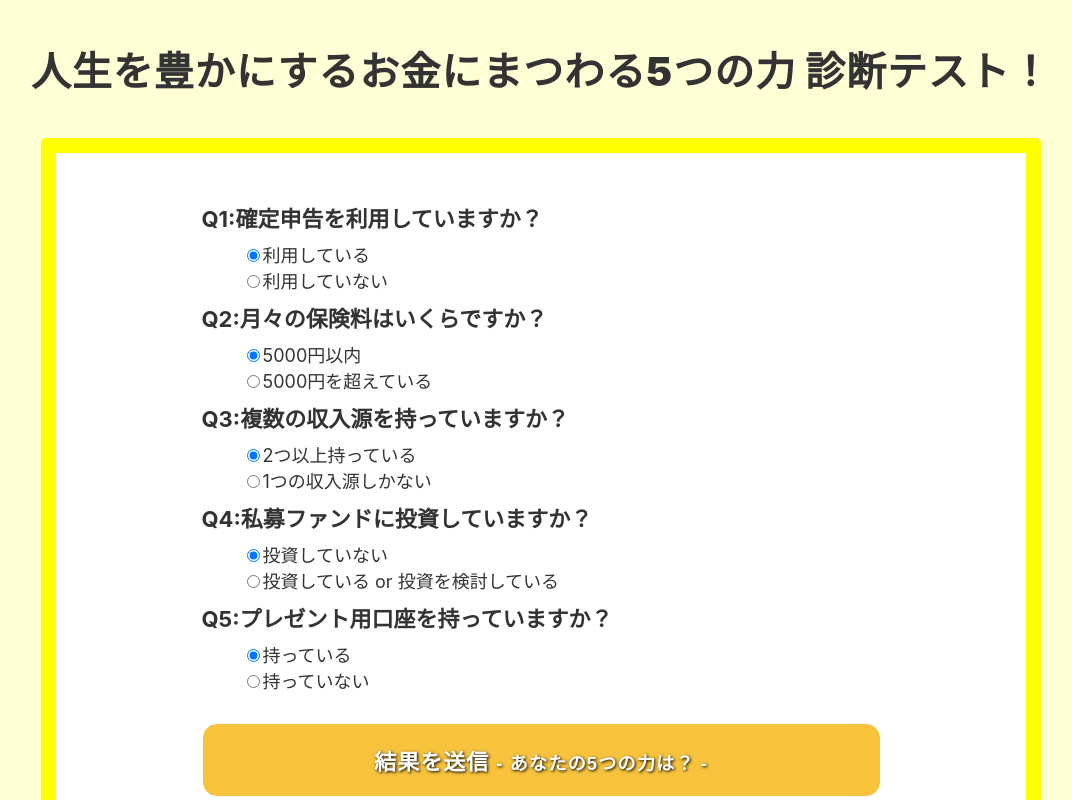
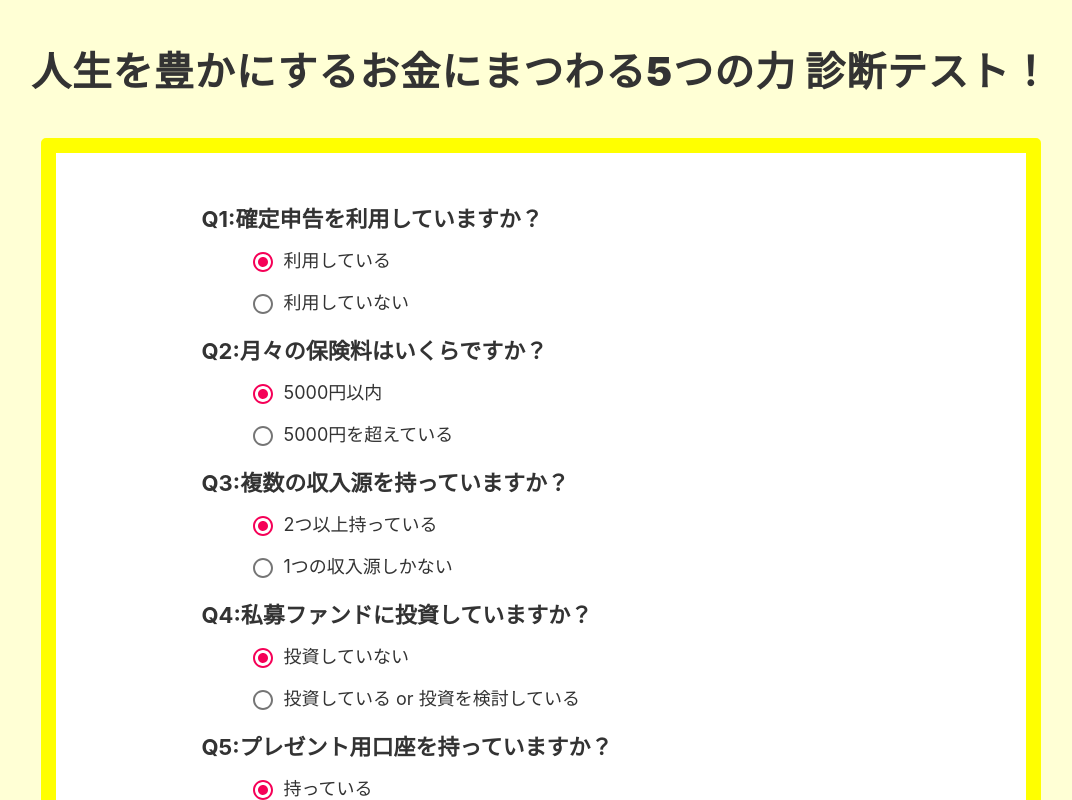
Before and after one commit to dkm113/five_skills_related_to_cash, a React (Create React App) app: page /form in a window 1280 px wide. Shown: the top 800 px of the page, without its empty margins (99-1171 px from the left). Built offline with nearby package versions, Linux system fonts and the light colour scheme.

Commit message:
[update]: ラジオボタンにMaterial-UIを適用

```diff
--- a/src/components/form.css
+++ b/src/components/form.css
@@ -21,6 +21,11 @@
     text-shadow: 1px 1px 3px black;
 }
 
+.formBtn:hover {
+    opacity: 0.6;
+}
+
+
 dl {
     width: 70%;
     margin: 0px auto;
--- a/src/components/form.js
+++ b/src/components/form.js
@@ -1,4 +1,5 @@
 import React, { Component } from 'react';
+import Radio from '@material-ui/core/Radio';
 import '../index.css';
 import './form.css';
 
@@ -34,42 +35,42 @@ class FormApp extends Component {
                         <dl>
                             <dt>Q1:確定申告を利用していますか？</dt>
                             <dd>
-                                <input type="radio" name="q1" value="2" checked={this.state.q1 === "2"} onChange={()=>this.setState({q1: "2"})} />
+                                <Radio name="q1" value="2" checked={this.state.q1 === "2"} onChange={()=>this.setState({q1: "2"})} />
                                 <label>利用している</label>
                                 <br />
-                                <input type="radio" name="q1" value="0" checked={this.state.q1 === "0"} onChange={()=>this.setState({q1: "0"})} />
+                                <Radio name="q1" value="0" checked={this.state.q1 === "0"} onChange={()=>this.setState({q1: "0"})} />
                                 <label>利用していない</label>
                             </dd>
                             <dt>Q2:月々の保険料はいくらですか？</dt>
                             <dd>
-                                <input type="radio" name="q2" value="2" checked={this.state.q2 === "2"} onChange={()=>this.setState({q2: "2"})} />
+                                <Radio name="q2" value="2" checked={this.state.q2 === "2"} onChange={()=>this.setState({q2: "2"})} />
                                 <label>5000円以内</label>
                                 <br />
-                                <input type="radio" name="q2" value="0" checked={this.state.q2 === "0"} onChange={()=>this.setState({q2: "0"})} />
+                                <Radio name="q2" value="0" checked={this.state.q2 === "0"} onChange={()=>this.setState({q2: "0"})} />
                                 <label>5000円を超えている</label>
                             </dd>
                             <dt>Q3:複数の収入源を持っていますか？</dt>
                             <dd>
-                                <input type="radio" name="q3" value="2" checked={this.state.q3 === "2"} onChange={()=>this.setState({q3: "2"})} />
+                                <Radio name="q3" value="2" checked={this.state.q3 === "2"} onChange={()=>this.setState({q3: "2"})} />
                                 <label>2つ以上持っている</label>
                                 <br />
-                                <input type="radio" name="q3" value="0" checked={this.state.q3 === "0"} onChange={()=>this.setState({q3: "0"})} />
+                                <Radio name="q3" value="0" checked={this.state.q3 === "0"} onChange={()=>this.setState({q3: "0"})} />
                                 <label>1つの収入源しかない</label>
                             </dd>
                             <dt>Q4:私募ファンドに投資していますか？</dt>
                             <dd>
-                                <input type="radio" name="q4" value="2" checked={this.state.q4 === "2"} onChange={()=>this.setState({q4: "2"})} />
+                                <Radio name="q4" value="2" checked={this.state.q4 === "2"} onChange={()=>this.setState({q4: "2"})} />
                                 <label>投資していない</label>
                                 <br />
-                                <input type="radio" name="q4" value="0" checked={this.state.q4 === "0"} onChange={()=>this.setState({q4: "0"})} />
+                                <Radio name="q4" value="0" checked={this.state.q4 === "0"} onChange={()=>this.setState({q4: "0"})} />
                                 <label>投資している or 投資を検討している</label>
                             </dd>
                             <dt>Q5:プレゼント用口座を持っていますか？</dt>
                             <dd>
-                                <input type="radio" name="q5" value="2" checked={this.state.q5 === "2"} onChange={()=>this.setState({q5: "2"})} />
+                                <Radio name="q5" value="2" checked={this.state.q5 === "2"} onChange={()=>this.setState({q5: "2"})} />
                                 <label>持っている</label>
                                 <br />
-                                <input type="radio" name="q5" value="0" checked={this.state.q5 === "0"} onChange={()=>this.setState({q5: "0"})} />
+                                <Radio name="q5" value="0" checked={this.state.q5 === "0"} onChange={()=>this.setState({q5: "0"})} />
                                 <label>持っていない</label>
                             </dd>
                         </dl>
```
